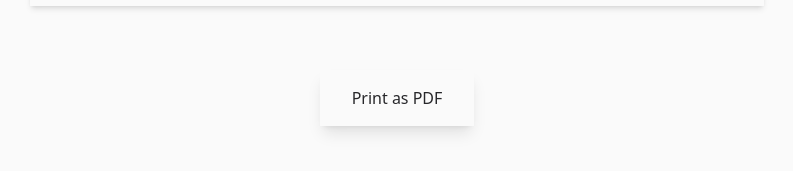
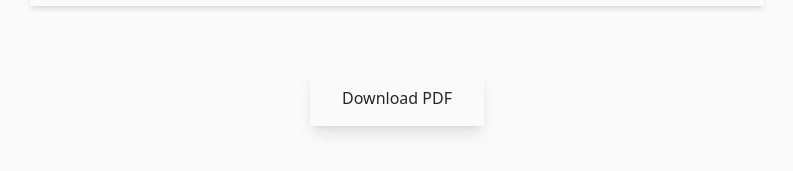
Before and after one commit to andrew-melnychuk/cv, a React (Vite) app: page / in a window 1280 px wide. Shown: the part 2011-2182 px from the top of the page, without its empty margins (243-1036 px from the left). Built offline with nearby package versions, Linux system fonts and the light colour scheme.

Commit message:
fix: fix typo (#9)

```diff
--- a/src/App.css
+++ b/src/App.css
@@ -133,6 +133,6 @@ body {
 }
 
 @page {
-  /*margin: 8mm;*/
+  margin: 0;
   padding: 8mm;
 }
--- a/src/App.tsx
+++ b/src/App.tsx
@@ -1,6 +1,7 @@
-import React, { useEffect, useRef } from 'react';
+import React, { useEffect } from 'react';
+import cvFile from '../resources/files/CV_Andrew_Melnychuk_Front-end.pdf';
 import { Experience, Header, Skills, Summary } from './components';
-import { useLocalStorage, usePrint } from './utils';
+import { useLocalStorage } from './utils';
 
 const DEFAULT_THEME = 'light';
 
@@ -40,32 +41,30 @@ const ThemeSwitcher = () => {
     </div>
   );
 };
-const PrintButton = ({ onPrint }: { onPrint: () => void }) => (
-  <button
-    className="print-hidden m-auto flex px-8 py-4 shadow-lg duration-500 hover:shadow-sm"
-    onClick={onPrint}
+
+const PrintButton = () => (
+  <a
+    className="print-hidden m-auto flex w-fit px-8 py-4 shadow-lg duration-500 hover:shadow-sm"
+    href={cvFile}
+    download="CV_Andrew_Melnychuk_Front-end"
+    aria-label="Download the PDF file"
   >
-    Print as PDF
-  </button>
+    Download PDF
+  </a>
 );
 
 // TODO: revise contacts, add more???
-// TODO: update experience (replace project description with personal responsibilities)
-// TODO: revise skills
 // TODO: revise margin after sections title
 
 export default function App() {
-  const ref = useRef(null);
-  const { printHandler } = usePrint(ref, 'cv', 'CV_Andrew_Melnychuk_Front-end');
-
   return (
-    <div ref={ref} className="cv container">
+    <div className="cv container">
       <ThemeSwitcher />
       <Header />
       <Summary />
       <Skills />
       <Experience />
-      <PrintButton onPrint={printHandler} />
+      <PrintButton />
     </div>
   );
 }
--- a/src/components/Summary.tsx
+++ b/src/components/Summary.tsx
@@ -6,7 +6,7 @@ const Summary = () => (
   <Section title="summary">
     <div className="text-secondary">
       <p>
-        {`Senior Frontend Developer with ${getExperience(
+        {`Senior Front-end developer with ${getExperience(
           careerStart,
         )} years of experience specializing in React and TypeScript. Skilled in creating dynamic, high-performance user interfaces with a focus on user experience. Proficient in creating scalable and reusable components, front-end
         optimization, and backend integration. Known for a proactive,
```
Also changed, not shown: 1 other file (tests, documents, lock files or other folders).
